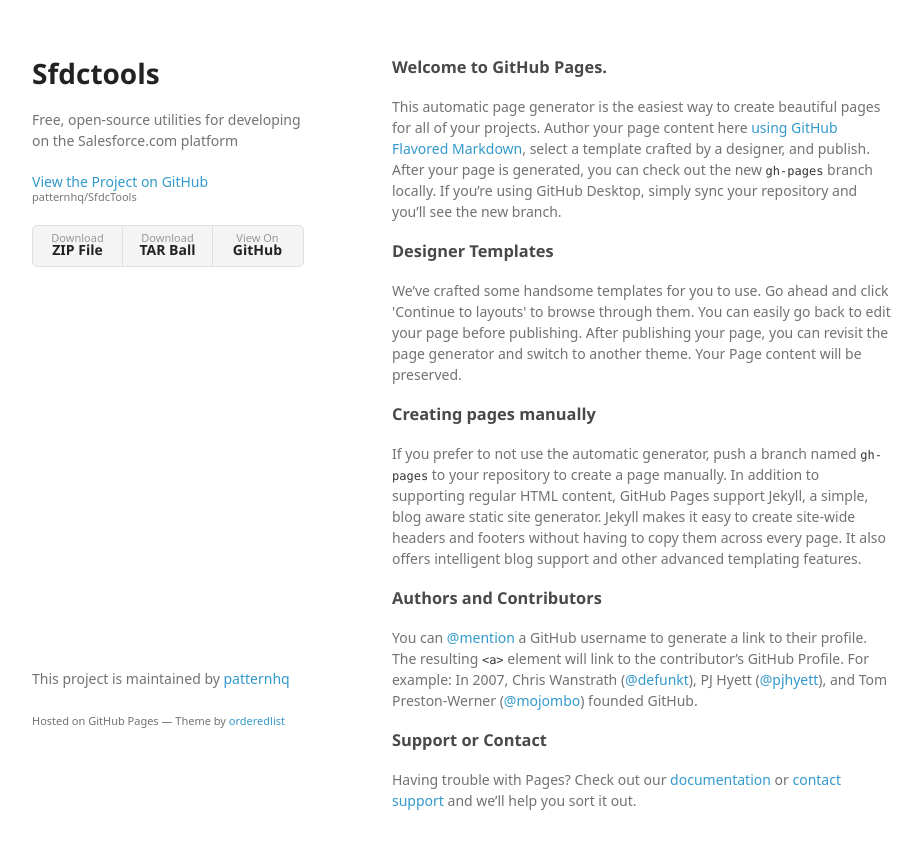
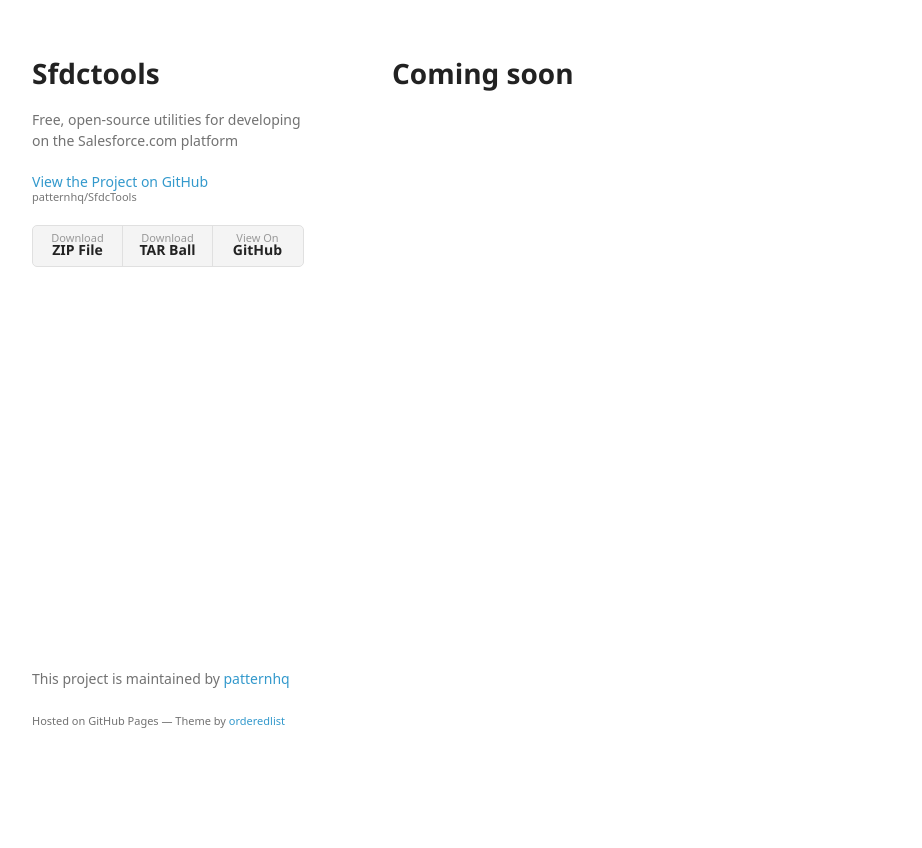
Before and after one commit to patternhq/SalesforceTools, a plain HTML site: page index.html in a window 1280 px wide. Shown: the whole page, without its empty margins (178-1100 px from the left). After the commit the page ends 800 px from the top, so only its background shows below. Drawn offline with Linux system fonts and the light colour scheme; a web font is replaced by a local one.

```diff
--- a/index.html
+++ b/index.html
@@ -28,30 +28,8 @@
         </ul>
       </header>
       <section>
-        <h3>
-<a id="welcome-to-github-pages" class="anchor" href="#welcome-to-github-pages" aria-hidden="true"><span aria-hidden="true" class="octicon octicon-link"></span></a>Welcome to GitHub Pages.</h3>
-
-<p>This automatic page generator is the easiest way to create beautiful pages for all of your projects. Author your page content here <a href="https://guides.github.com/features/mastering-markdown/">using GitHub Flavored Markdown</a>, select a template crafted by a designer, and publish. After your page is generated, you can check out the new <code>gh-pages</code> branch locally. If you’re using GitHub Desktop, simply sync your repository and you’ll see the new branch.</p>
-
-<h3>
-<a id="designer-templates" class="anchor" href="#designer-templates" aria-hidden="true"><span aria-hidden="true" class="octicon octicon-link"></span></a>Designer Templates</h3>
-
-<p>We’ve crafted some handsome templates for you to use. Go ahead and click 'Continue to layouts' to browse through them. You can easily go back to edit your page before publishing. After publishing your page, you can revisit the page generator and switch to another theme. Your Page content will be preserved.</p>
-
-<h3>
-<a id="creating-pages-manually" class="anchor" href="#creating-pages-manually" aria-hidden="true"><span aria-hidden="true" class="octicon octicon-link"></span></a>Creating pages manually</h3>
-
-<p>If you prefer to not use the automatic generator, push a branch named <code>gh-pages</code> to your repository to create a page manually. In addition to supporting regular HTML content, GitHub Pages support Jekyll, a simple, blog aware static site generator. Jekyll makes it easy to create site-wide headers and footers without having to copy them across every page. It also offers intelligent blog support and other advanced templating features.</p>
-
-<h3>
-<a id="authors-and-contributors" class="anchor" href="#authors-and-contributors" aria-hidden="true"><span aria-hidden="true" class="octicon octicon-link"></span></a>Authors and Contributors</h3>
-
-<p>You can <a href="https://help.github.com/articles/basic-writing-and-formatting-syntax/#mentioning-users-and-teams" class="user-mention">@mention</a> a GitHub username to generate a link to their profile. The resulting <code>&lt;a&gt;</code> element will link to the contributor’s GitHub Profile. For example: In 2007, Chris Wanstrath (<a href="https://github.com/defunkt" class="user-mention">@defunkt</a>), PJ Hyett (<a href="https://github.com/pjhyett" class="user-mention">@pjhyett</a>), and Tom Preston-Werner (<a href="https://github.com/mojombo" class="user-mention">@mojombo</a>) founded GitHub.</p>
-
-<h3>
-<a id="support-or-contact" class="anchor" href="#support-or-contact" aria-hidden="true"><span aria-hidden="true" class="octicon octicon-link"></span></a>Support or Contact</h3>
-
-<p>Having trouble with Pages? Check out our <a href="https://help.github.com/pages">documentation</a> or <a href="https://github.com/contact">contact support</a> and we’ll help you sort it out.</p>
+        <h1>
+<a id="coming-soon" class="anchor" href="#coming-soon" aria-hidden="true"><span aria-hidden="true" class="octicon octicon-link"></span></a>Coming soon</h1>
       </section>
       <footer>
         <p>This project is maintained by <a href="https://github.com/patternhq">patternhq</a></p>
```
Also changed, not shown: params.json (+1 -1 lines).
